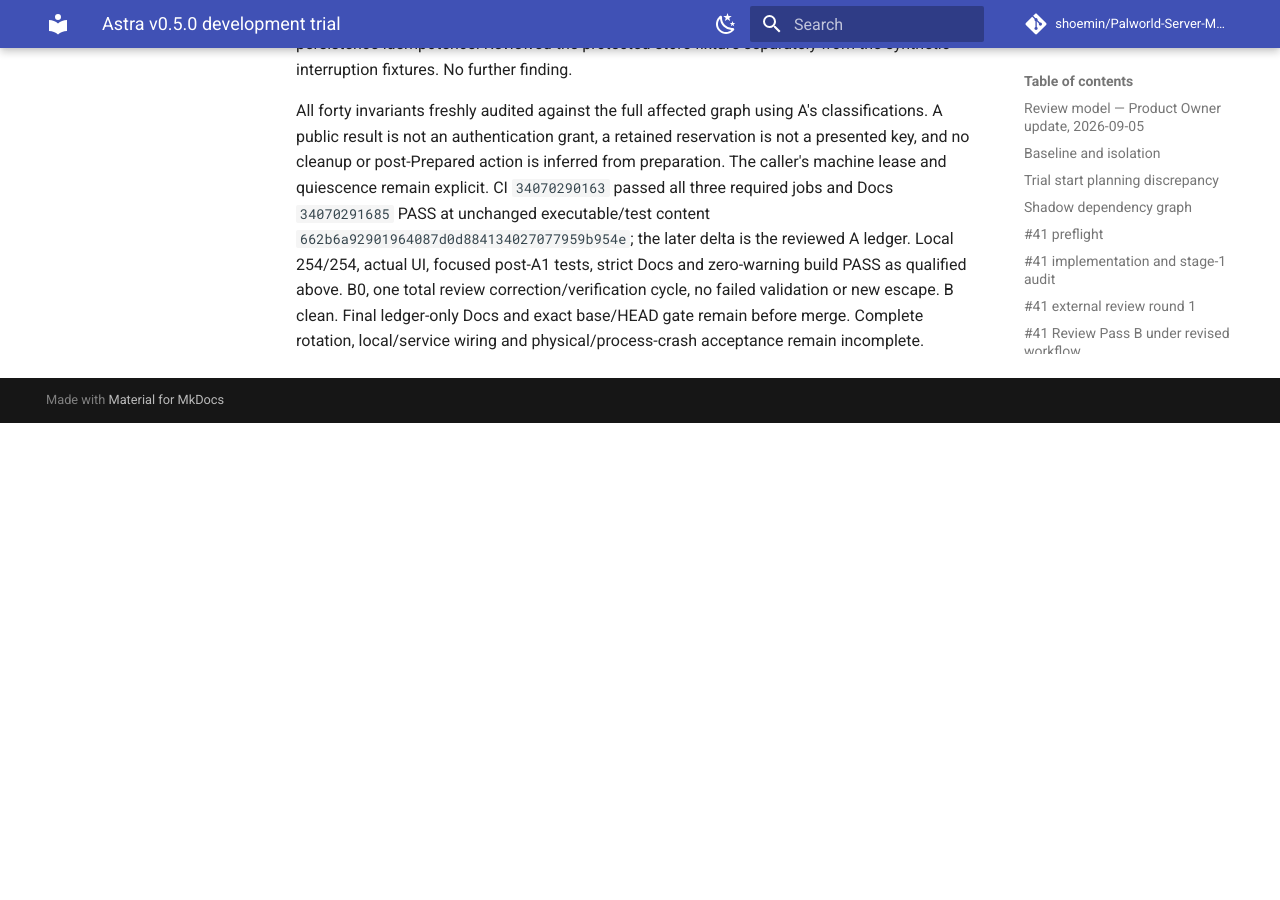
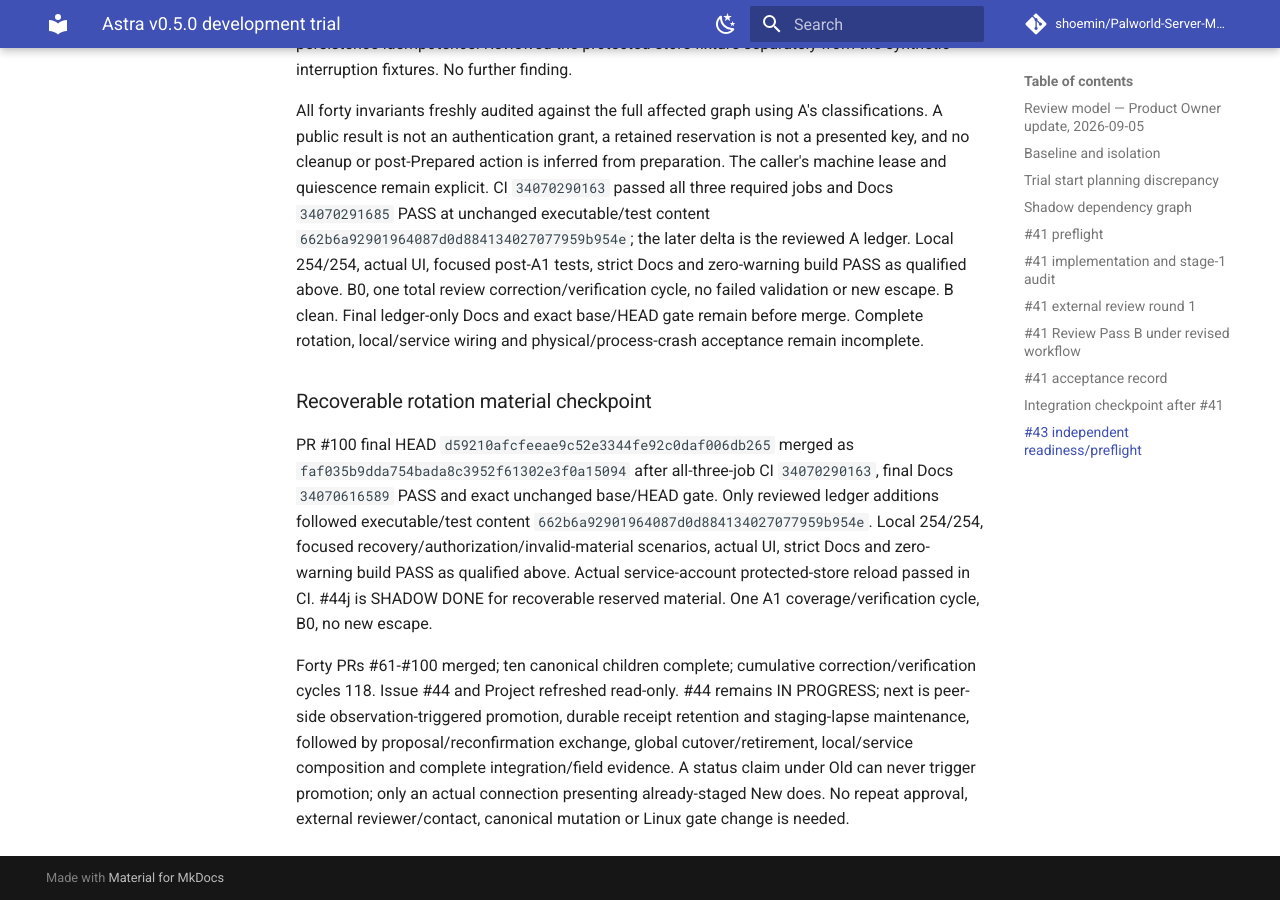
Before and after one commit to shoemin/Palworld-Server-Manager, an MkDocs documentation site: the page built from docs/experiments/astra-v0.5.0-trial.md, in a window 1280 px wide and 900 px high, scrolled down 168744 px. Built offline with MkDocs 1.6.1 and Material for MkDocs 9.7.7, drawn with Linux system fonts in a browser that asks for light colours; comment, search, counter and statistics services are not loaded; before the commit the page ends 169167 px from its top, so only the background shows below that; part of the change alters nothing that is shown.

Commit message:
Checkpoint recoverable rotation material and peer completion scope

```diff
--- a/docs/experiments/astra-v0.5.0-trial.md
+++ b/docs/experiments/astra-v0.5.0-trial.md
@@ -1810,3 +1810,9 @@ Re-read all ten changed files, material retrieval/generation/proof/clearing path
 Fresh PR #100 exact HEAD `63108131b92b47baeedf55a341ee66c6ccf89dd4`, unchanged base `f9f5508e2c294461f9fa3c21c594803fc9c2e058`: independently re-read every source, test, document and ledger delta across all ten files. Rechecked recover-versus-regenerate decisions after ambiguous writes, private-key possession and same-Host/public-metadata validation, buffer clearing, concurrent queued requests, stale Owner/abort/cancellation/audit refusal and persistence idempotence. Reviewed the protected-store fixture separately from the synthetic interruption fixtures. No further finding.
 
 All forty invariants freshly audited against the full affected graph using A's classifications. A public result is not an authentication grant, a retained reservation is not a presented key, and no cleanup or post-Prepared action is inferred from preparation. The caller's machine lease and quiescence remain explicit. CI `34070290163` passed all three required jobs and Docs `34070291685` PASS at unchanged executable/test content `662b6a92901964087d0d884134027077959b954e`; the later delta is the reviewed A ledger. Local 254/254, actual UI, focused post-A1 tests, strict Docs and zero-warning build PASS as qualified above. B0, one total review correction/verification cycle, no failed validation or new escape. B clean. Final ledger-only Docs and exact base/HEAD gate remain before merge. Complete rotation, local/service wiring and physical/process-crash acceptance remain incomplete.
+
+### Recoverable rotation material checkpoint
+
+PR #100 final HEAD `d59210afcfeeae9c52e3344fe92c0daf006db265` merged as `faf035b9dda754bada8c3952f61302e3f0a15094` after all-three-job CI `34070290163`, final Docs `34070616589` PASS and exact unchanged base/HEAD gate. Only reviewed ledger additions followed executable/test content `662b6a92901964087d0d884134027077959b954e`. Local 254/254, focused recovery/authorization/invalid-material scenarios, actual UI, strict Docs and zero-warning build PASS as qualified above. Actual service-account protected-store reload passed in CI. #44j is SHADOW DONE for recoverable reserved material. One A1 coverage/verification cycle, B0, no new escape.
+
+Forty PRs #61-#100 merged; ten canonical children complete; cumulative correction/verification cycles 118. Issue #44 and Project refreshed read-only. #44 remains IN PROGRESS; next is peer-side observation-triggered promotion, durable receipt retention and staging-lapse maintenance, followed by proposal/reconfirmation exchange, global cutover/retirement, local/service composition and complete integration/field evidence. A status claim under Old can never trigger promotion; only an actual connection presenting already-staged New does. No repeat approval, external reviewer/contact, canonical mutation or Linux gate change is needed.
```
